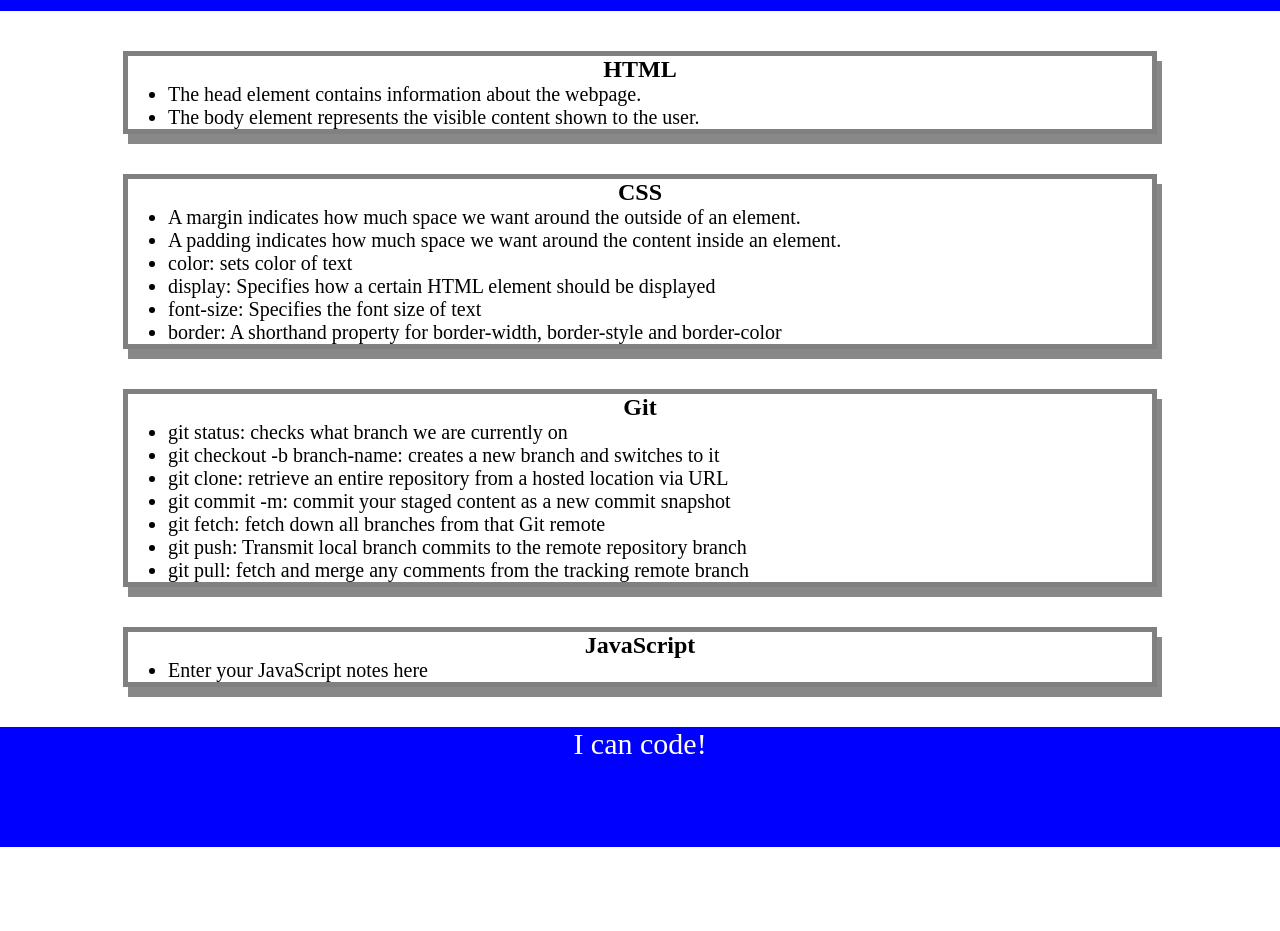
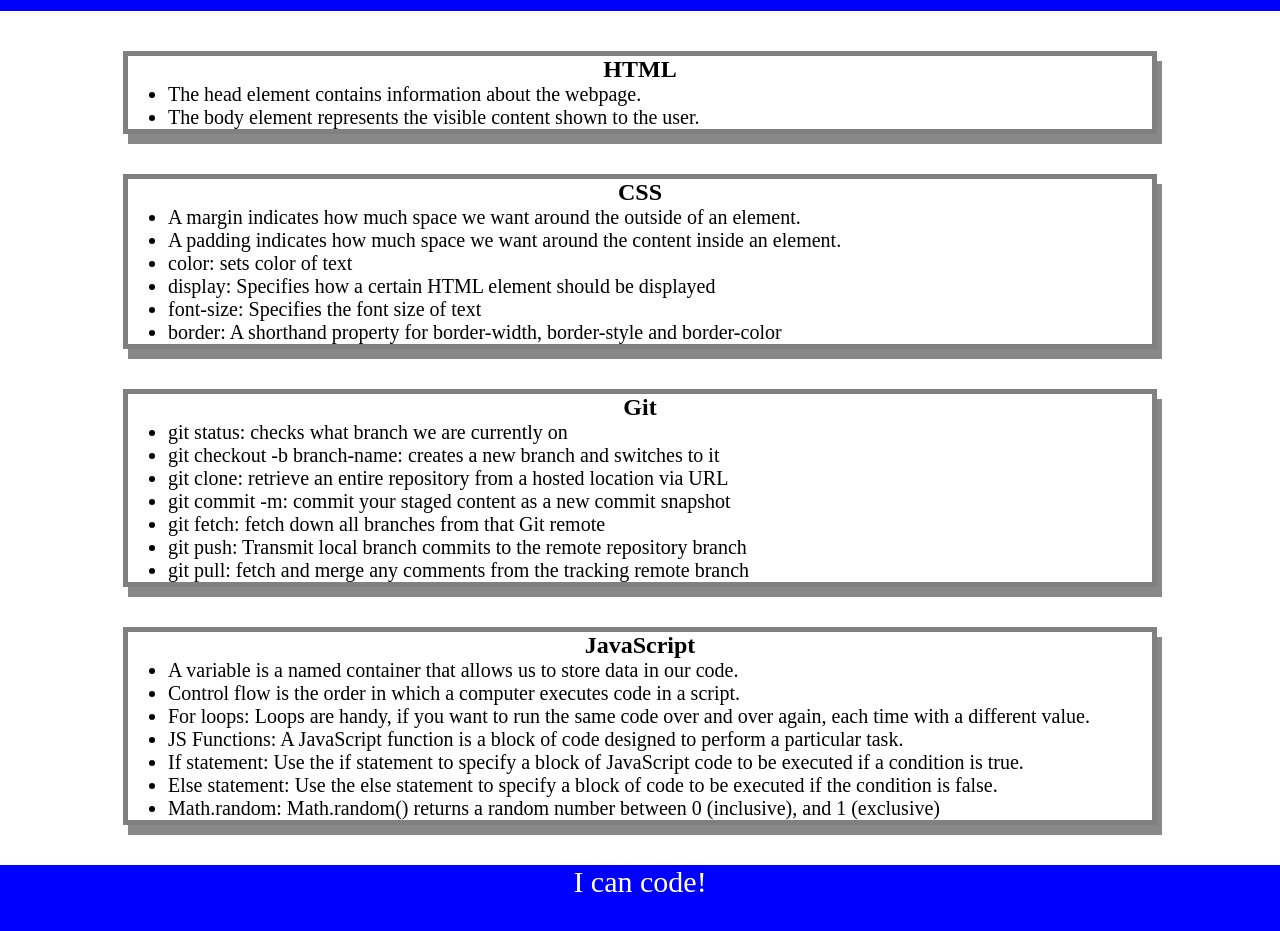
Before and after one commit to Liiv-Dev/prework-study-guide, a plain HTML site: page index.html in a window 1280 px wide. Shown: the part 109-1040 px from the top of the page. Before the commit the page ends 956 px from the top, so only its background shows below. Drawn offline with Linux system fonts and the light colour scheme.

Commit message:
Updated js in index.html

```diff
--- a/index.html
+++ b/index.html
@@ -49,7 +49,13 @@
       <section class="card" id="javascript-section">
         <h2>JavaScript</h2>
         <ul>
-          <li>Enter your JavaScript notes here</li>
+          <li>A variable is a named container that allows us to store data in our code.</li>
+          <li>Control flow is the order in which a computer executes code in a script.</li>
+          <li>For loops: Loops are handy, if you want to run the same code over and over again, each time with a different value.</li>
+          <li>JS Functions: A JavaScript function is a block of code designed to perform a particular task.</li>
+          <li>If statement: Use the if statement to specify a block of JavaScript code to be executed if a condition is true.</li>
+          <li>Else statement: Use the else statement to specify a block of code to be executed if the condition is false.</li>
+          <li>Math.random: Math.random() returns a random number between 0 (inclusive),  and 1 (exclusive)</li>
         </ul>
       </section>
     </main>
```
